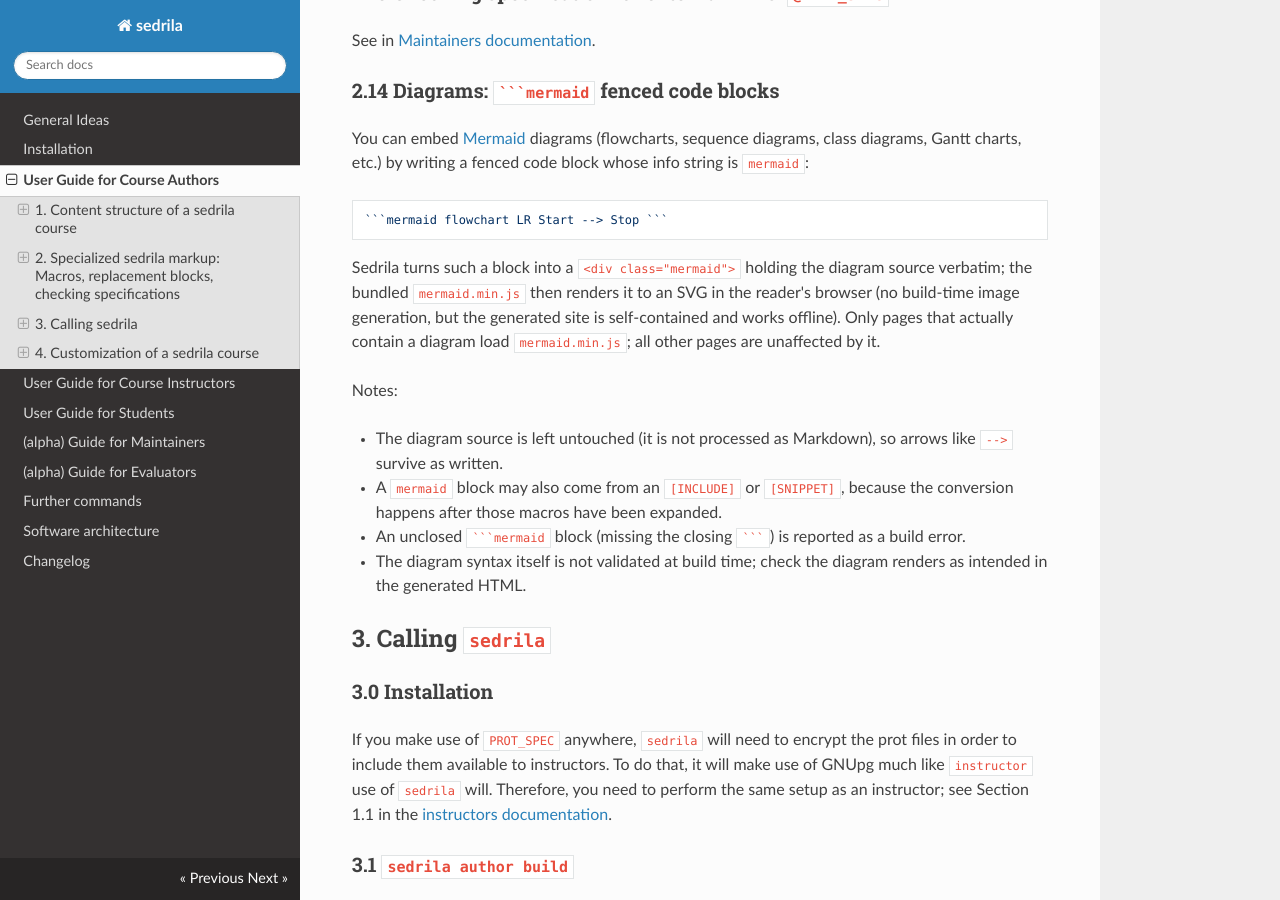
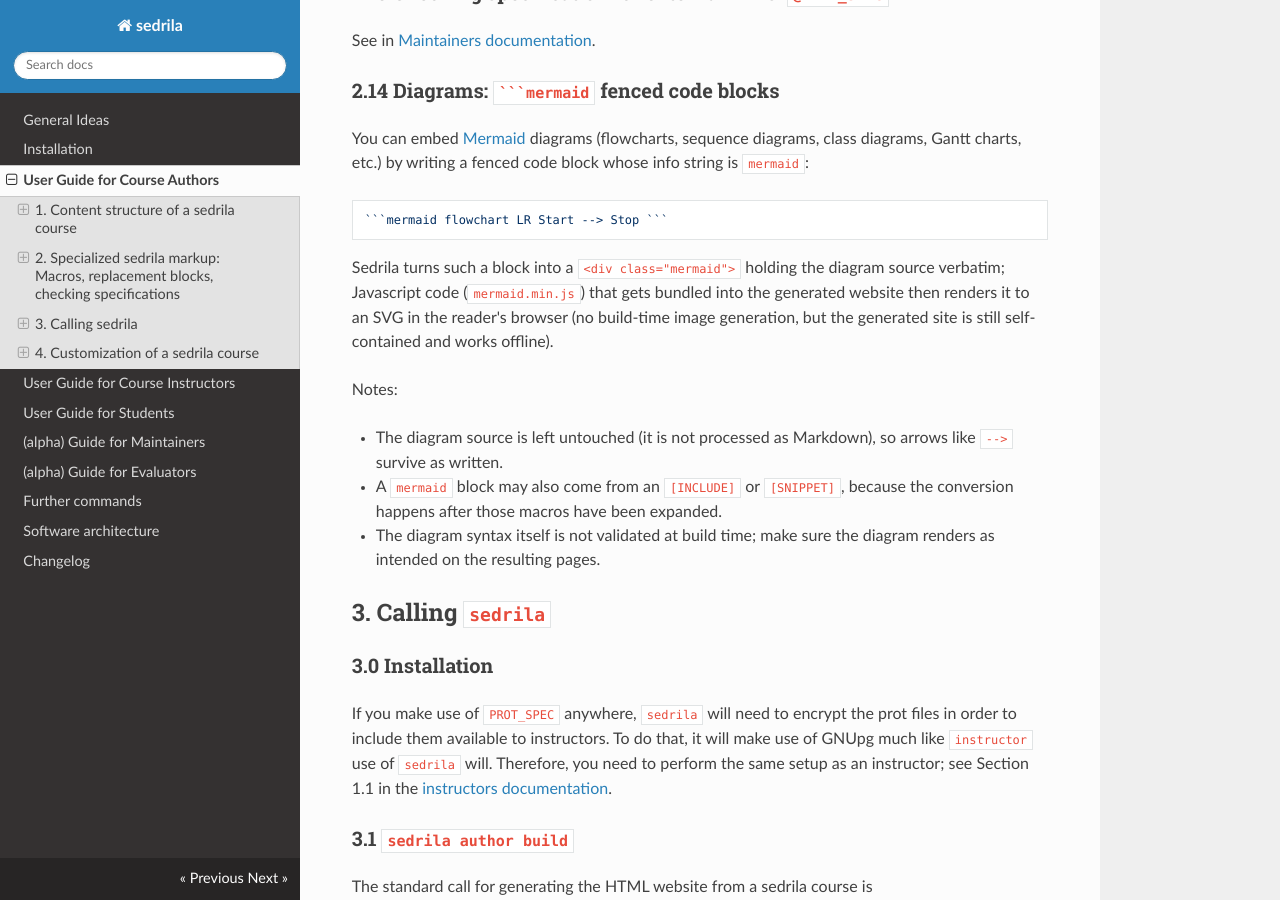
Before and after one commit to fubinf/sedrila, an MkDocs documentation site: the page built from docs/authors.md, in a window 1280 px wide and 900 px high, scrolled down 21288 px. Built offline with MkDocs 1.6.1, drawn with Linux system fonts in a browser that asks for light colours; nearby versions of some CDN libraries.

Commit message:
docs/authors.md: improve mermaid doc text

`````diff
--- a/docs/authors.md
+++ b/docs/authors.md
@@ -1125,10 +1125,9 @@
 ````
 
 Sedrila turns such a block into a `<div class="mermaid">` holding the diagram source verbatim;
-the bundled `mermaid.min.js` then renders it to an SVG in the reader's browser
-(no build-time image generation, but the generated site is self-contained and works offline).
-Only pages that actually contain a diagram load `mermaid.min.js`; all other pages
-are unaffected by it.
+Javascript code (`mermaid.min.js`) that gets bundled into the generated website
+then renders it to an SVG in the reader's browser
+(no build-time image generation, but the generated site is still self-contained and works offline).
 
 Notes:
 
@@ -1136,9 +1135,8 @@
   survive as written.
 - A `mermaid` block may also come from an `[INCLUDE]` or `[SNIPPET]`, because the conversion
   happens after those macros have been expanded.
-- An unclosed ` ```mermaid ` block (missing the closing ` ``` `) is reported as a build error.
-- The diagram syntax itself is not validated at build time; check the diagram renders as
-  intended in the generated HTML.
+- The diagram syntax itself is not validated at build time;
+  make sure the diagram renders as intended on the resulting pages.
 
 
 ## 3. Calling `sedrila`
`````
